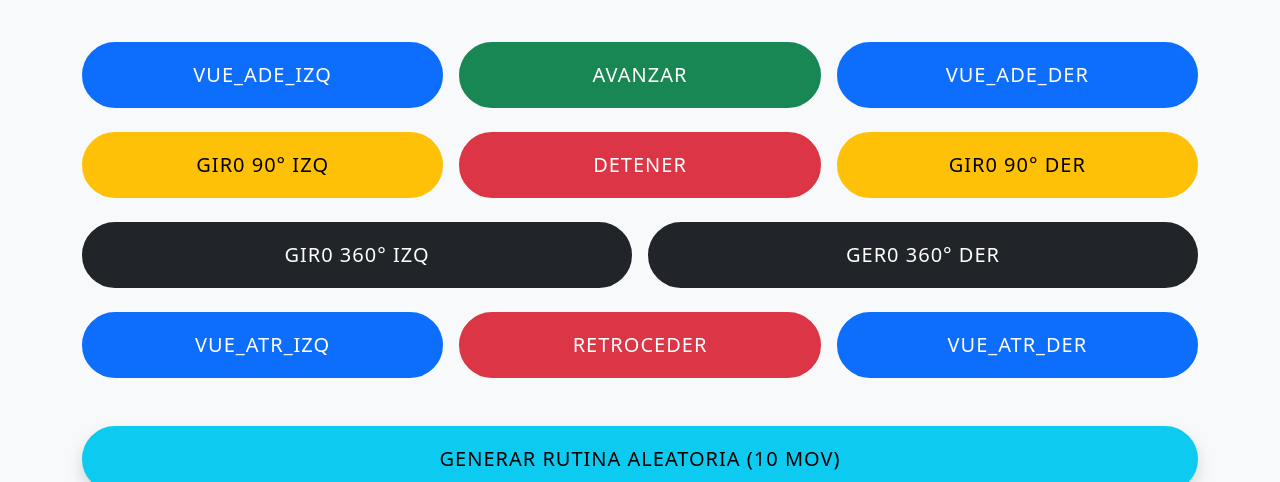
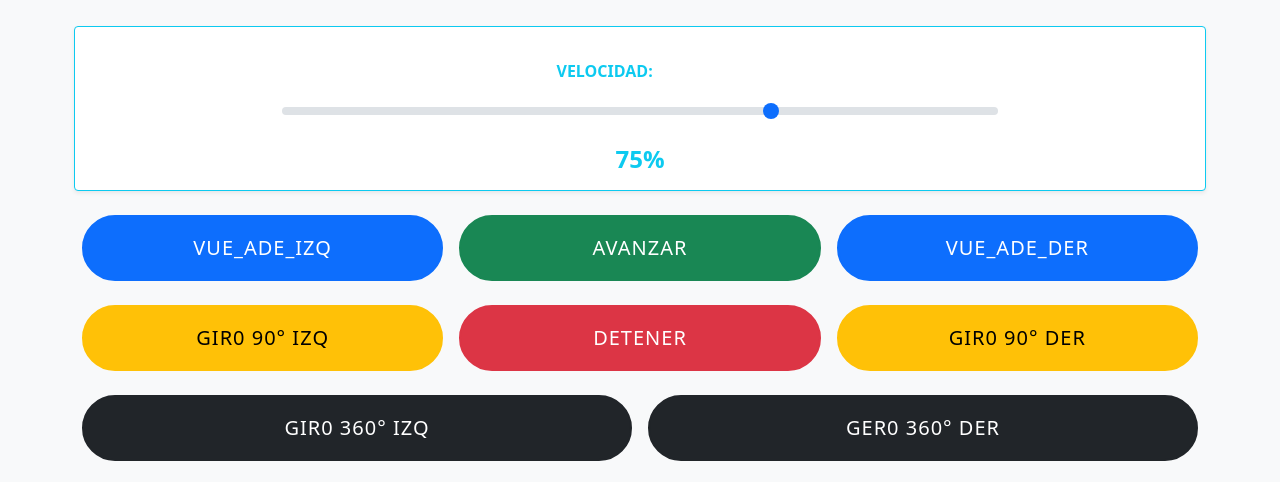
Before and after one commit to ValNaMo/control_IOT, a plain HTML site: page index.html in a window 1280 px wide. Shown: the part 121-603 px from the top of the page. Drawn offline with nearby package versions, Linux system fonts and the light colour scheme; no server answers.

Commit message:
Update index.html

```diff
--- a/index.html
+++ b/index.html
@@ -10,6 +10,18 @@
 <body class="bg-light">
     <div class="container py-5">
         <h1 class="text-center mb-5 display-4 fw-bold text-primary">CONTROL DE VEHÍCULO IoT</h1>
+
+        <div class="row g-3 mb-4 align-items-center card p-3 shadow-sm border-info">
+            <div class="col-md-3 col-lg-2">
+                <label for="speedControlSlider" class="form-label fw-bold text-info mb-0">VELOCIDAD:</label>
+            </div>
+            <div class="col-md-7 col-lg-8">
+                <input type="range" class="form-range" id="speedControlSlider" min="20" max="100" value="75" step="5">
+                </div>
+            <div class="col-md-2 col-lg-2 text-center">
+                <span id="speedValueDisplay" class="fw-bold h4 text-info mb-0">75%</span>
+            </div>
+        </div>
 
         <div class="row g-3 mb-4">
             <div class="col-4">
@@ -24,11 +36,14 @@
         </div>
 
         <div class="row g-3 mb-4">
-            <div class="col-4"> <button class="btn btn-warning btn-lg w-100 rounded-pill py-3" data-action="GIRO_90_IZQ">GIR0 90° IZQ</button>
+            <div class="col-4">
+                <button class="btn btn-warning btn-lg w-100 rounded-pill py-3" data-action="GIRO_90_IZQ">GIR0 90° IZQ</button>
             </div>
-            <div class="col-4"> <button class="btn btn-danger btn-lg w-100 rounded-pill py-3" data-action="DETENER">DETENER</button>
+            <div class="col-4">
+                <button class="btn btn-danger btn-lg w-100 rounded-pill py-3" data-action="DETENER">DETENER</button>
             </div>
-            <div class="col-4"> <button class="btn btn-warning btn-lg w-100 rounded-pill py-3" data-action="GIRO_90_DER">GIR0 90° DER</button>
+            <div class="col-4">
+                <button class="btn btn-warning btn-lg w-100 rounded-pill py-3" data-action="GIRO_90_DER">GIR0 90° DER</button>
             </div>
         </div>
 
```
